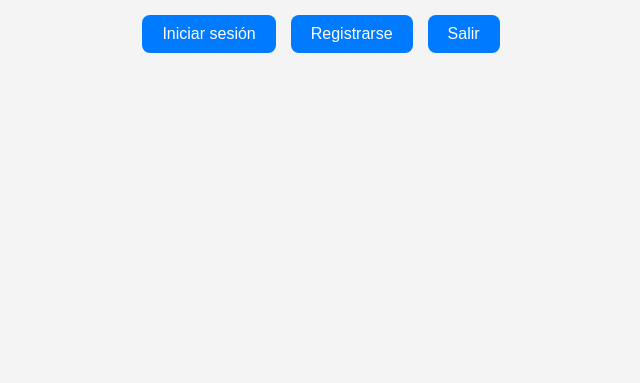
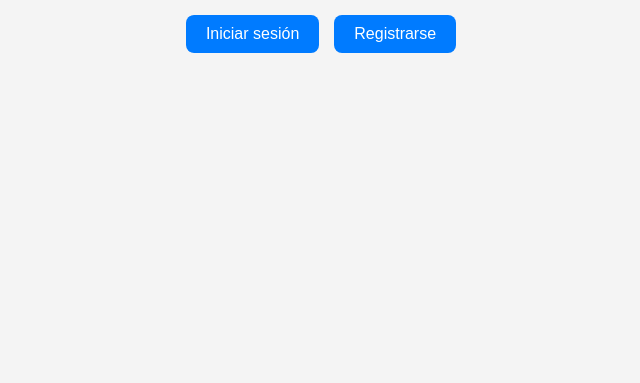
Before and after one commit to StevenDLS/Proyecto1Bases2, a plain HTML site: page inicio.html in a window 1280 px wide. Shown: the part 417-800 px from the top of the page, without its empty margins (319-959 px from the left). Drawn offline with Linux system fonts and the light colour scheme.

Commit message:
Update inicio.html

```diff
--- a/inicio.html
+++ b/inicio.html
@@ -49,8 +49,9 @@
         <div class="botones">
             <button id="InitSesion">Iniciar sesión</button>
             <button id="Register">Registrarse</button>
-            <button id="Out">Salir</button>
         </div>
+    </body>
+    <script src="indice.js">
 
-    </body>
+    </script>
 </html>
```
